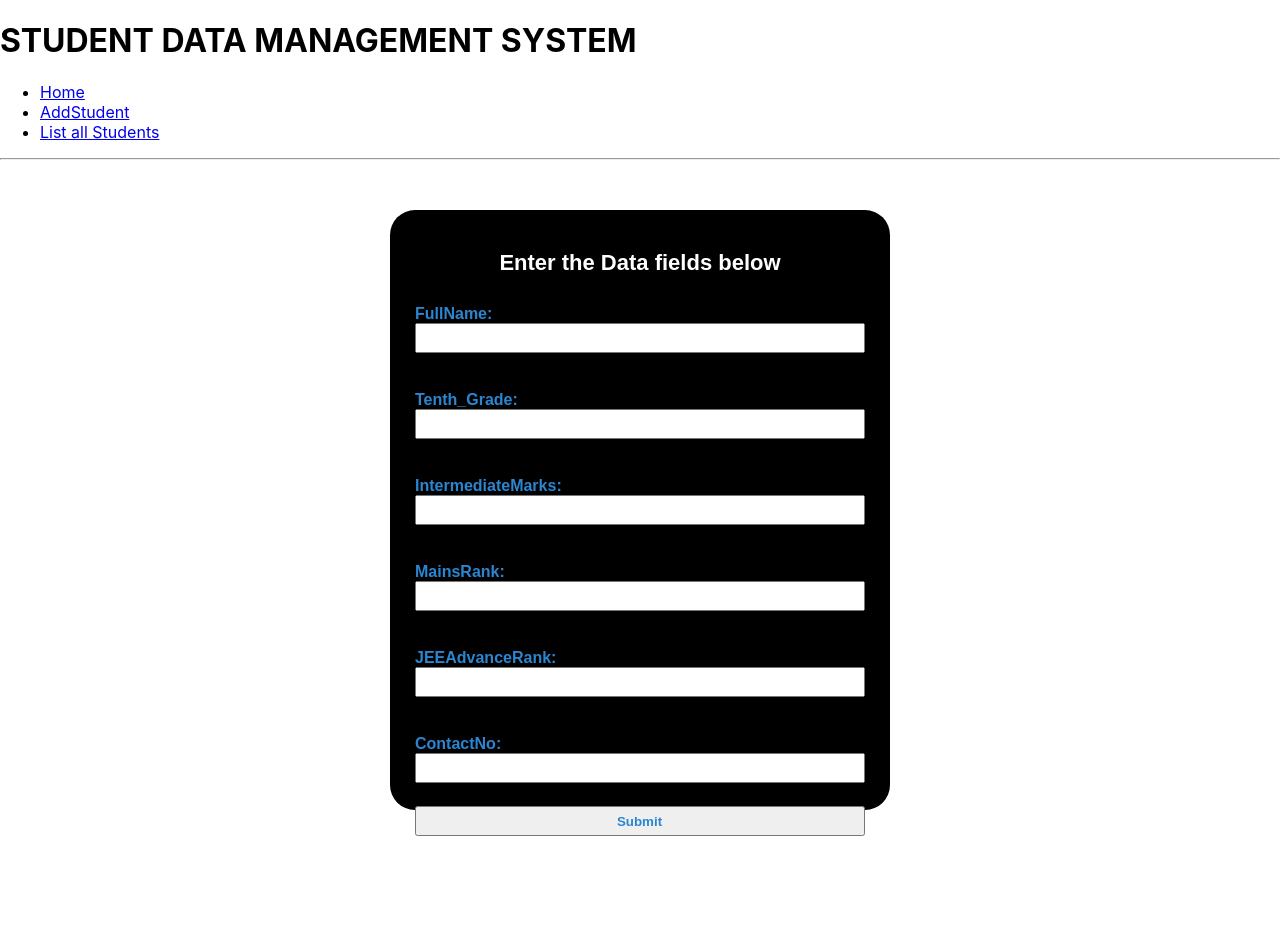
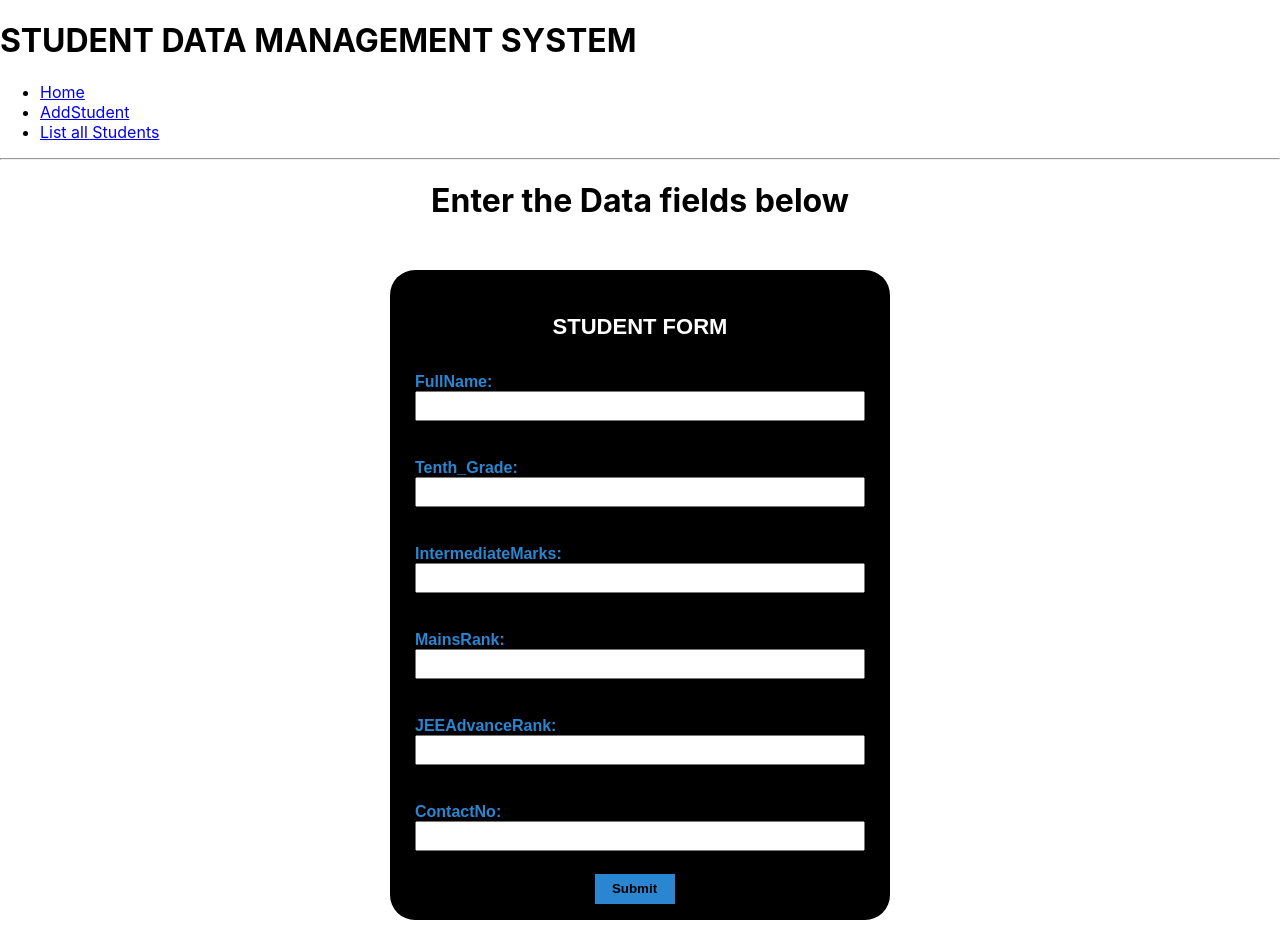
Before and after one commit to saisitaram2000/StudentManagement, a React (Create React App) app in the folder frontend/: page /student/add in a window 1280 px wide. Shown: the top 952 px of the page. Before the commit the page ends 860 px from the top, so only its background shows below. Built offline with nearby package versions, Linux system fonts and the light colour scheme.

Commit message:
modified some changes

```diff
--- a/frontend/src/student/student.css
+++ b/frontend/src/student/student.css
@@ -2,7 +2,7 @@ form{
     background-color: black;
     width: 500px;
     border-radius: 25px;
-    height: 600px;
+    height: 650px;
     padding: 25px;
     font-family: Arial, Helvetica, sans-serif;
     box-sizing: border-box;
@@ -10,7 +10,7 @@ form{
 
 }
 
-form h1{
+form h2{
     color: white;
     text-align: center;
     font-size: 22px;
@@ -32,7 +32,13 @@ input,textarea{
     font-family: Arial, Helvetica, sans-serif;
 }
 .submit{
-    color:rgb(43, 134, 209);
+    background-color:rgb(43, 134, 209);
     font-weight: bold;
+    width: 80px;
+    height: 30px;
     display: inline-block;
+    border: none;
+    margin-left: 180px;
+    margin-right: 230px;
+
 }
--- a/frontend/src/student/studentAdd.js
+++ b/frontend/src/student/studentAdd.js
@@ -23,7 +23,7 @@ export default class UserData extends Component{
     handleSubmit= (event) =>{
         event.preventDefault();
         alert('response submitted successfully');
-        axios.post('http://localhost:4000/api/student/',{
+        axios.post('http://localhost:4000/student',{
             fullname:this.state.fullname,
             tenth_grade:this.state.tenth_grade,
             intermarks:this.state.intermarks,
@@ -37,12 +37,24 @@ export default class UserData extends Component{
         .catch(function(error){
             console.log(error);
         });
+        this.setState({
+            fullname:'',
+            tenth_grade:'',
+            intermarks:'',
+            mains:'',
+            advance:'',
+            contact:''
+        });
     }
 
     render(){
         return(
+            <div className="App">
+            <center>
+                <h1>Enter the Data fields below</h1>
+            </center>
             <form>
-            <h1>Enter the Data fields below</h1>
+            <h2>STUDENT FORM</h2>
                 <label>
                     FullName:
                     <input name="fullname" type="text" value={this.state.fullname} onChange={this.handleInputChange}/>
@@ -81,6 +93,7 @@ export default class UserData extends Component{
                <br />
                <input type="submit" className="submit" onClick={this.handleSubmit}/>
             </form>
+            </div>
         );
     }
 }
--- a/frontend/src/student/studentData.js
+++ b/frontend/src/student/studentData.js
@@ -12,13 +12,13 @@ export default class StudentData extends Component{
     }
 
     async componentDidMount(){
-        const path=window.location.pathname.substring(8);
+        const path=window.location.pathname.substring(10);
         console.log(path);
         setTimeout(function(){
             this.setState({render:true});
         }.bind(this),1000);
 
-        const res=await axios.get('http://localhost:4000/api/student/'+path);
+        const res=await axios.get('http://localhost:4000/student/'+path);
         this.state.data=res.data;
     }
     render(){
--- a/frontend/src/student/studentsList.js
+++ b/frontend/src/student/studentsList.js
@@ -13,7 +13,7 @@ export default class StudentsList extends Component{
         setTimeout(function() { //Start the timer
          this.setState({render: true}) //After 1 second, set render to true
      }.bind(this), 1000)
-       const res =await axios.get('http://localhost:4000/api/student')
+       const res =await axios.get('http://localhost:4000/student')
        this.state.data=await res.data;
      }
      render () {
```
Also changed, not shown: 1 other file (tests, documents, lock files or other folders).
